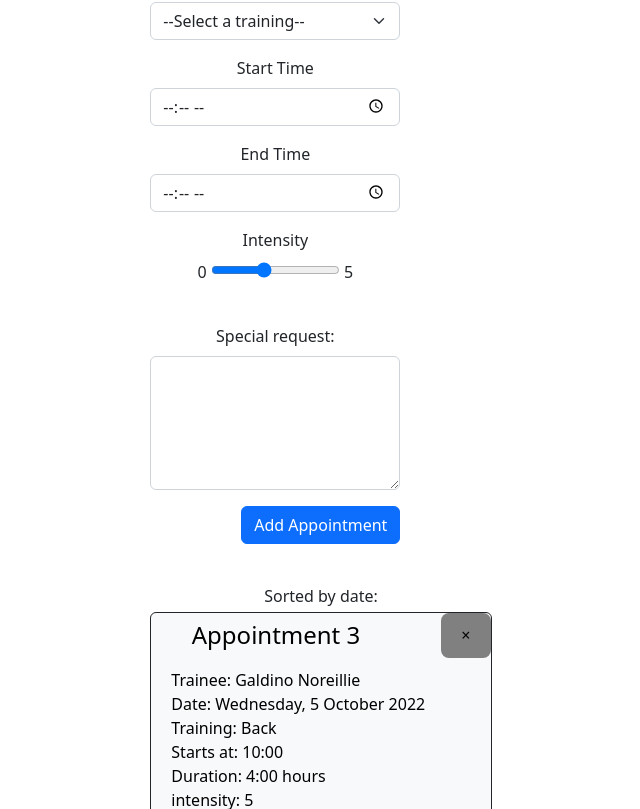
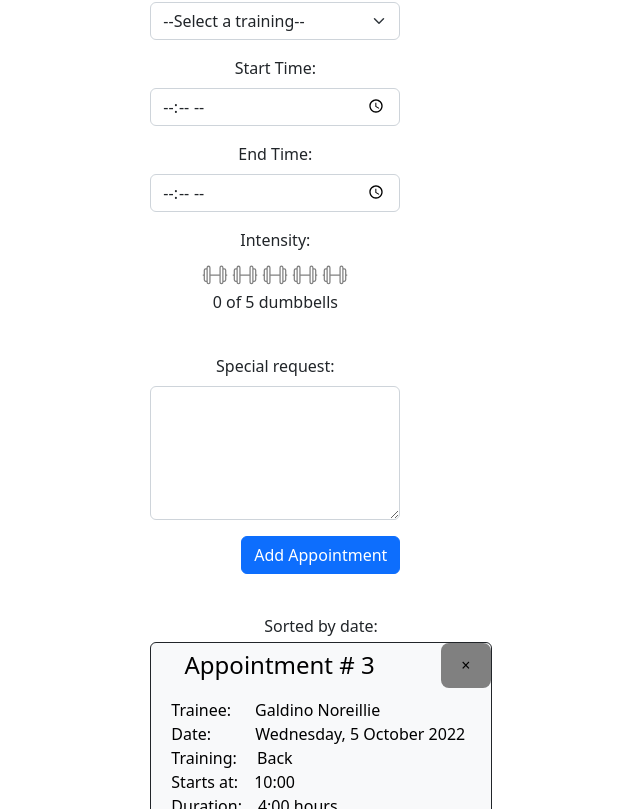
Before and after one commit to lorenzdbie/frontendGymApp, a React (Vite) app: page / in a window 1280 px wide. Shown: the part 431-1240 px from the top of the page, without its empty margins (319-959 px from the left). Built offline with nearby package versions, Linux system fonts and the light colour scheme.

Commit message:
aanpassing intensity dumbbells

```diff
--- a/src/App.css
+++ b/src/App.css
@@ -59,3 +59,8 @@ h3 {
   padding-left: 20px;
   text-align: left;
 }
+
+.appointment-box {
+padding-left: 50px;
+
+}
--- a/src/components/appointments/appointment.jsx
+++ b/src/components/appointments/appointment.jsx
@@ -18,6 +18,7 @@ export default function Appointment({
   startTime,
   endTime,
   intensity,
+  specialRequest,
 }) {
   return (
     <div
@@ -25,7 +26,7 @@ export default function Appointment({
       style={{ minwidth: "200 px" }}
     >
       <div style={{ display: "flex", marginLeft: "auto" }}>
-        <h4 style={{ margin: "auto" }}>Appointment {id}</h4>
+        <h4 style={{ margin: "auto" }}>Appointment # {id}</h4>
         <button
           type="button"
           className="close"
@@ -37,22 +38,25 @@ export default function Appointment({
       </div>
 
       <div style={{ margin: "10px 20px", textAlign: "left" }}>
-        Trainee: {user.firstName + " " + user.lastName} <br />
-        Date:{" "}
+        Trainee:&ensp;&ensp;&ensp;{user.firstName + " " + user.lastName} <br />
+        Date:&ensp;&ensp;&ensp;&ensp;&nbsp;&ensp;
         {new Date(date).toLocaleDateString("en-BE", {
           weekday: "long",
           year: "numeric",
           month: "long",
           day: "numeric",
-        })}{" "}
+        })}
         <br />
-        Training: {training.muscleGroup} <br />
-        Starts at: {toTimeInputString(startTime)} <br />
-        Duration: {toHoursInputString(
-          new Date(endTime) - new Date(startTime)
-        )}{" "}
-        hours <br />
-        intensity: {intensity}<br />
+        Training:&ensp;&ensp;&nbsp;{training.muscleGroup}
+        <br />
+        Starts at:&ensp;&ensp;{toTimeInputString(startTime)}
+        <br />
+        Duration:&ensp;&ensp;
+        {toHoursInputString(new Date(endTime) - new Date(startTime))} hours
+        <br />
+        Intensity:&ensp;&ensp;{intensity}
+        <br />
+        {specialRequest ? `Special request:&ensp;&ensp;${specialRequest}` : ""}
       </div>
     </div>
   );
--- a/src/components/appointments/appointmentForm.jsx
+++ b/src/components/appointments/appointmentForm.jsx
@@ -1,6 +1,6 @@
-import { useState } from "react";
+import { useCallback, useState } from "react";
 import { TRAININGS } from "../../api/mock-data";
-import DumbbellIntensity  from "./dumbellIntensity";
+import DumbbellIntensity from "./dumbellIntensity";
 
 export const toDateInputString = (date) => {
   if (!date) return null;
@@ -29,9 +29,8 @@ const addTimeToDate = (date, time) => {
 
 export default function AppointmentForm({
   onSaveAppointment,
-  onSelect = (f) => f,
+  onRate = (f) => f,
 }) {
-  const [dumbbellIntensity, setDumbbellIntensity] = useState(onSelect);
 
   const [firstName, setFirstName] = useState("");
   const [lastName, setLastName] = useState("");
@@ -39,14 +38,12 @@ export default function AppointmentForm({
   const [training, setTraining] = useState("");
   const [startTime, setStartTime] = useState("");
   const [endTime, setEndTime] = useState("");
-  const [intensity, setIntensity] = useState(2);
+  const [intensity, setIntensity] = useState(0);
   const [specialRequest, setSpecialRequest] = useState("");
 
-  const changeDumbbells = (newIntensity) => {
-    setDumbbellIntensity(newIntensity);
-  };
-  const changeIntensity = () => {
-    setIntensity(selectedDumbbells);
+
+  const handleIntensity = (newIntensity) => {
+    onRate(setIntensity(newIntensity));
   };
 
   const handleSubmit = (e) => {
@@ -111,7 +108,7 @@ export default function AppointmentForm({
         </div>
         <div className="mb-3">
           <label htmlFor="date" className="form-label">
-            Date
+            Date:
           </label>
           <input
             value={date}
@@ -123,7 +120,7 @@ export default function AppointmentForm({
         </div>
         <div className="mb-3">
           <label htmlFor="trainings" className="form-label">
-            Training
+            Training:
           </label>
           <select
             value={training.name}
@@ -145,7 +142,7 @@ export default function AppointmentForm({
         </div>
         <div className="mb-3">
           <label htmlFor="startTime" className="form-label">
-            Start Time
+            Start Time:
           </label>
           <input
             value={startTime}
@@ -161,7 +158,7 @@ export default function AppointmentForm({
         </div>
         <div className="mb-3">
           <label htmlFor="endTime" className="form-label">
-            End Time
+            End Time:
           </label>
           <input
             value={endTime}
@@ -176,7 +173,7 @@ export default function AppointmentForm({
           />
         </div>
 
-        <div className="mb-3">
+        {/* <div className="mb-3">
           <label htmlFor="intensity" className="form-label">
             Intensity
           </label>
@@ -195,20 +192,19 @@ export default function AppointmentForm({
             />
             <span> 5</span>
           </div>
-        </div>
+        </div> */}
 
-        {/* <div className="mb-3">
+        <div className="mb-3">
           <label htmlFor="intensity" className="form-label">
-            Intensity
+            Intensity:
           </label>
+          <br />
           <DumbbellIntensity
             selectedDumbbells={intensity}
             id="intensity"
-            value={intensity}
-            onSelect={on}
-            onChange={changeIntensity}
+            onRate={handleIntensity}
           />
-        </div> */}
+        </div>
         <br />
         <div className="mb-3">
           <label htmlFor="specialRequest" className="form-label">
--- a/src/components/appointments/dumbellIntensity.jsx
+++ b/src/components/appointments/dumbellIntensity.jsx
@@ -1,33 +1,60 @@
 import { CiDumbbell } from "react-icons/ci";
+import { memo, useCallback, useMemo } from "react";
 import { useState } from "react";
 
-const Dumbbell = ({ selected, index, onSelect }) => (
-  <CiDumbbell
-    color={selected ? "red" : "grey"}
-    onClick={() => onSelect(index + 1)}
-  />
-);
+const Dumbbell = memo(({ index, selected = false, onSelect = (f) => f }) => {
+  const handleSelect = useCallback(() => {
+    onSelect(index + 1);
+  }, [index, onSelect]);
 
-export default function DumbbellIntensity({ selectedDumbbells , onSelect= f => f}) {
-  const [dumbbells, setDumbbells] = useState(selectedDumbbells);
-  const arrayOfFive = new Array(5).fill(0);
+  return (
+    <CiDumbbell size={30} color={selected ? "red" : "grey"} onClick={handleSelect} />
+  );
+});
 
-  const changeDumbbellIntensity = (newIntensity) => {
-    setDumbbells(newIntensity);
-  };
+export default function DumbbellIntensity({
+  totalDumbbells = 5,
+  selectedDumbbells = 0,
+  onRate}) {
+
+  const dumbbells = useMemo(() => [...Array(totalDumbbells)], [totalDumbbells]);
 
   return (
     <>
-      {arrayOfFive.map((_, index) => (
+      {dumbbells.map((_, index) => (
         <Dumbbell
           key={index}
           index={index}
-          selected={index < dumbbells}
-          onSelect={changeDumbbellIntensity}
+          selected={index < selectedDumbbells}
+          onSelect={onRate}
         />
       ))}
-      <br />
-      {dumbbells} out of 5 Dumbbells
+      <p>
+        {selectedDumbbells} of {totalDumbbells} dumbbells
+      </p>
     </>
   );
 }
+
+//   const [dumbbells, setDumbbells] = useState(selectedDumbbells);
+//   const arrayOfFive = new Array(5).fill(0);
+
+//   const changeDumbbellIntensity = (newIntensity) => {
+//     setDumbbells(newIntensity);
+//   };
+
+//   return (
+//     <>
+//       {arrayOfFive.map((_, index) => (
+//         <Dumbbell
+//           key={index}
+//           index={index}
+//           selected={index < dumbbells}
+//           onSelect={changeDumbbellIntensity}
+//         />
+//       ))}
+//       <br />
+//       {dumbbells} out of 5 Dumbbells
+//     </>
+//   );
+// }
```
